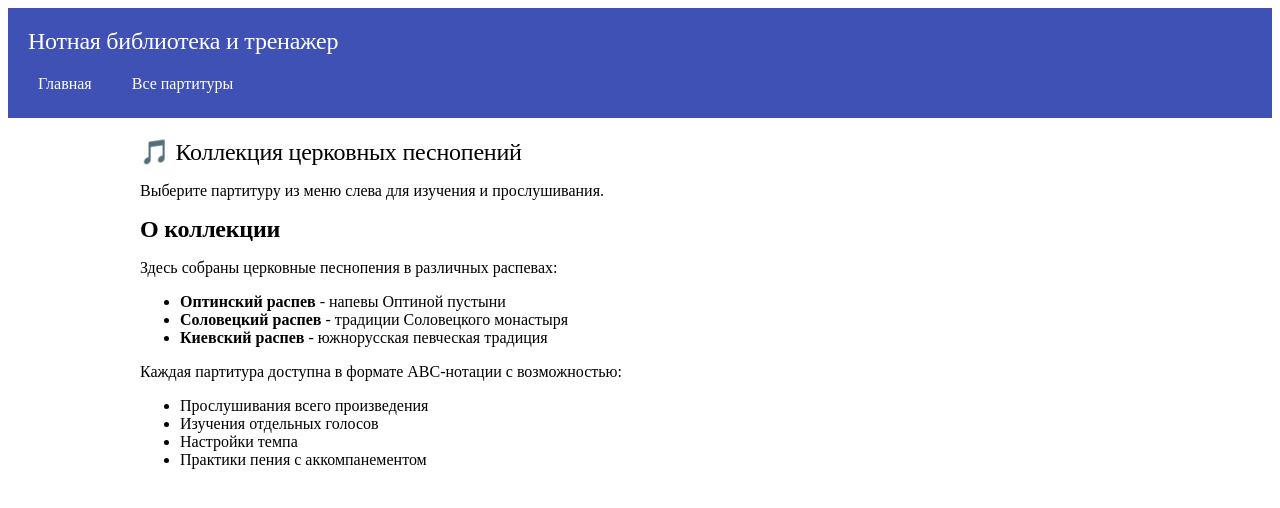
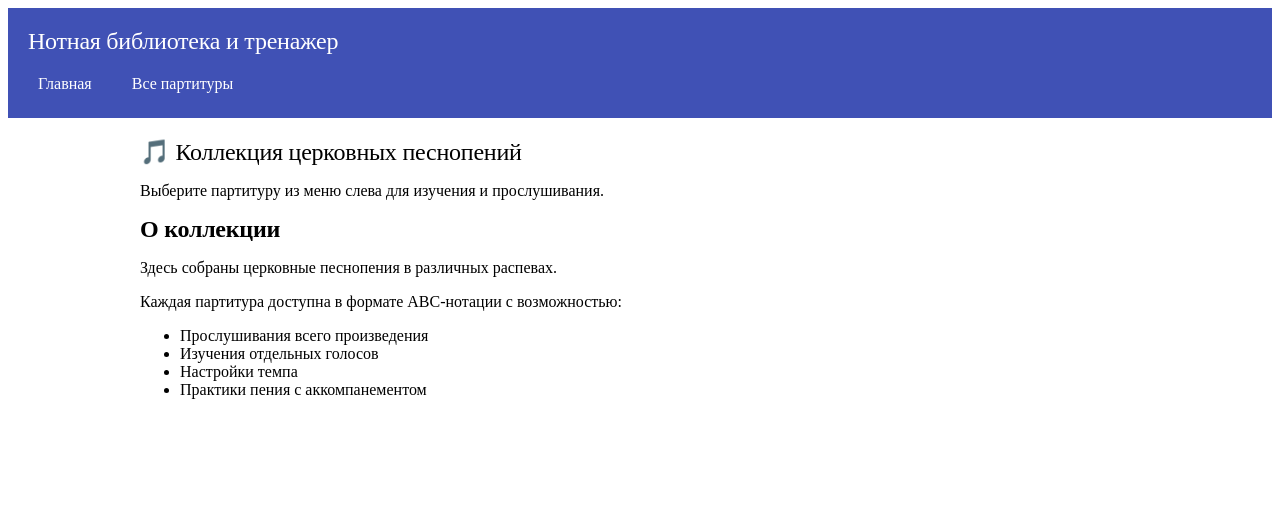
Before and after one commit to voctrainer/voctrainer.github.io, a Jekyll site: the page built from partitures/index.md, in a window 1280 px wide. Shown: the top 508 px of the page. Built offline with Jekyll 4.4.1, drawn with Linux system fonts in a browser that asks for light colours.

Commit message:
Update index.md

```diff
--- a/partitures/index.md
+++ b/partitures/index.md
@@ -10,11 +10,7 @@ nav: true
 
 ## О коллекции
 
-Здесь собраны церковные песнопения в различных распевах:
-
-- **Оптинский распев** - напевы Оптиной пустыни
-- **Соловецкий распев** - традиции Соловецкого монастыря
-- **Киевский распев** - южнорусская певческая традиция
+Здесь собраны церковные песнопения в различных распевах.
 
 Каждая партитура доступна в формате ABC-нотации с возможностью:
 - Прослушивания всего произведения
```
